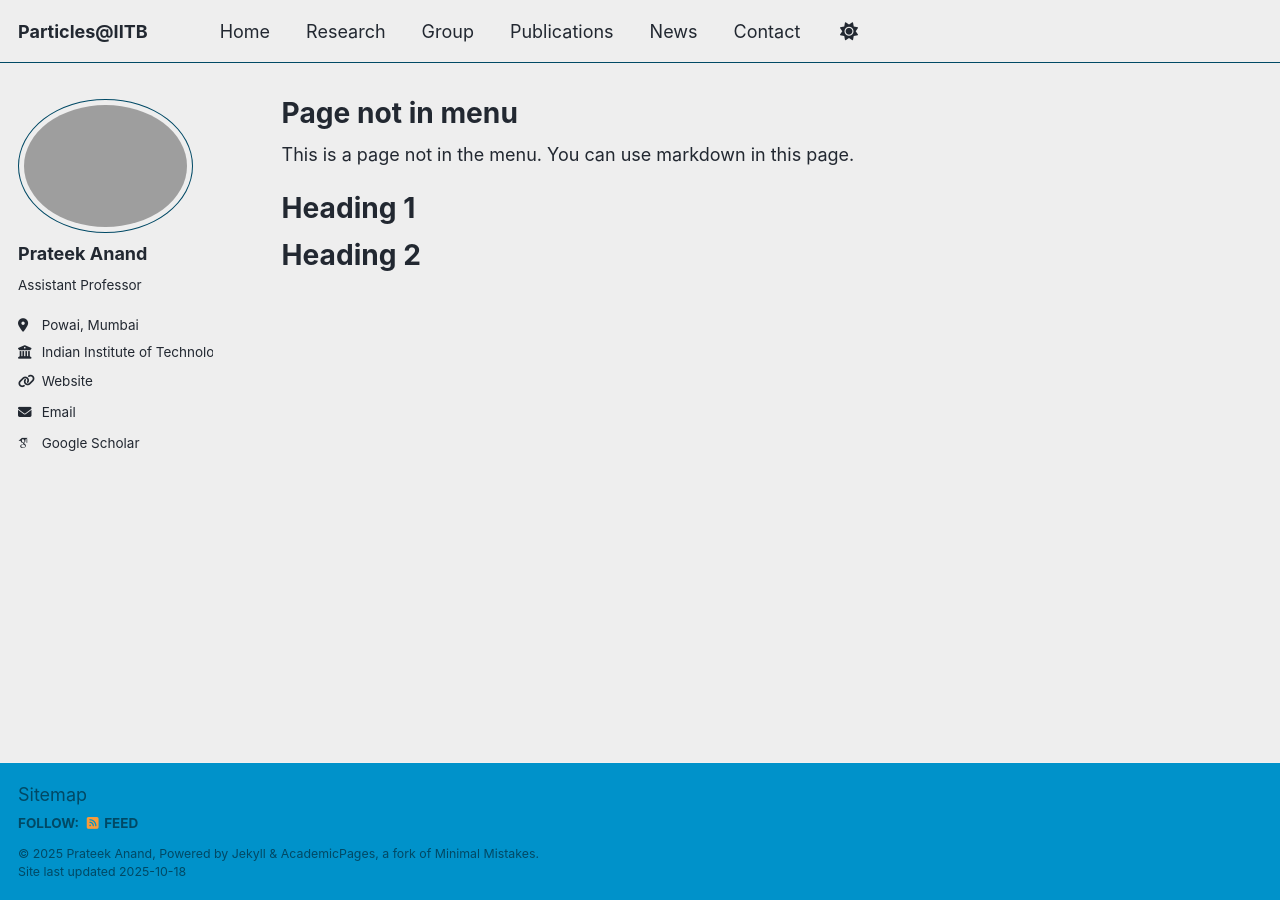
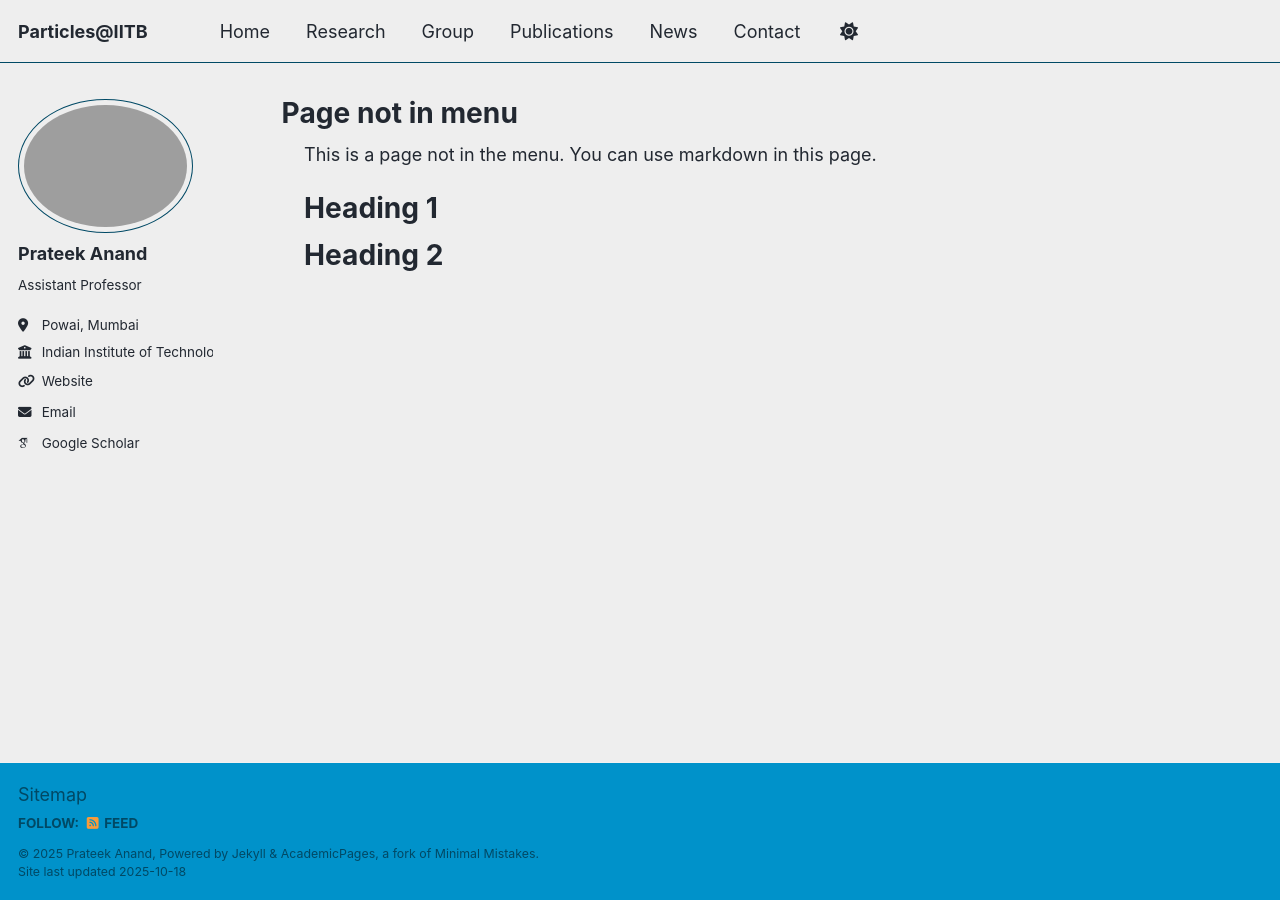
Before and after one commit to prateekanandiitb/prateekanandiitb.github.io, a Jekyll site: the page built from _pages/non-menu-page.md, in a window 1280 px wide. Built offline with Jekyll 4.4.1, drawn with Linux system fonts in a browser that asks for light colours; some web fonts are replaced; a script that is not in the unit is left out.

Commit message:
Update custom.html

```diff
--- a/_includes/head/custom.html
+++ b/_includes/head/custom.html
@@ -14,5 +14,11 @@
 <link rel="icon" href="/images/favicon.ico"/>
 <meta name="theme-color" content="#ffffff"/>
 
-
+<style>
+.page__content {
+  margin-left: 0 !important;
+  padding-left: 1.25rem !important;  /* adjust to align with nav bar text */
+  box-sizing: border-box;
+}
+</style>
 <!-- end custom head snippets -->
```
